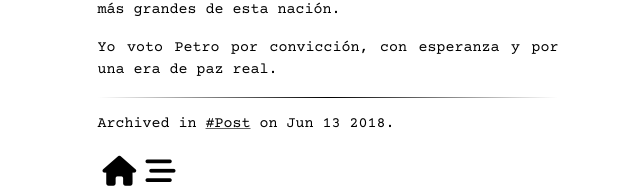
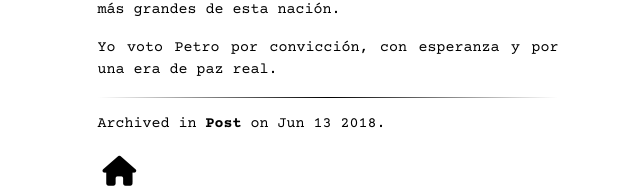
Before and after one commit to kandr3s/kandr3s.github.io, a Jekyll site: the page built from _posts/2018-06-13-petrosky.md, in a window 1280 px wide. Shown: the part 917-1106 px from the top of the page, without its empty margins (328-968 px from the left). Built offline with Jekyll 4.4.1, drawn with Linux system fonts in a browser that asks for light colours; nearby versions of some CDN libraries.

Commit message:
Unused links/info removed

```diff
--- a/_includes/content.html
+++ b/_includes/content.html
@@ -6,7 +6,7 @@
     {% if page.layout == "post" %}
     <hr />
     <div class="post-footer">
-      <p>Archived in <a href="#">#{{ page.categories }}</a> on {% include date.html %}.</p>
-      <a href="/"><i class="fas fa-home fa-2x"></i></a><a href="/timeline"><i class="fas fa-stream"></i></a>
+      <p>Archived in <b>{{ page.categories }}</b> on {% include date.html %}.</p>
+      <a href="/"><i class="fas fa-home fa-2x"></i></a>
     </div>
     {% endif %}
```
